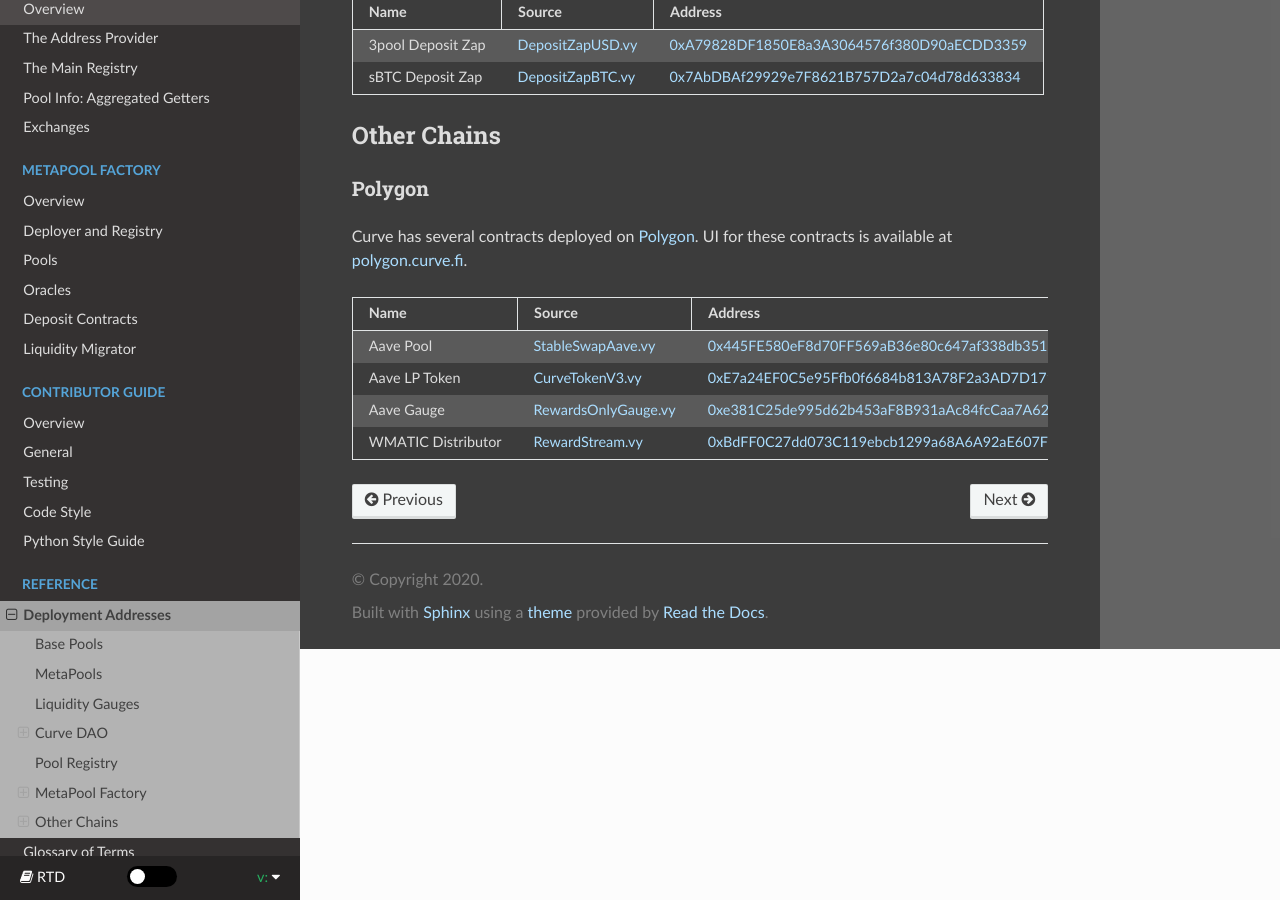
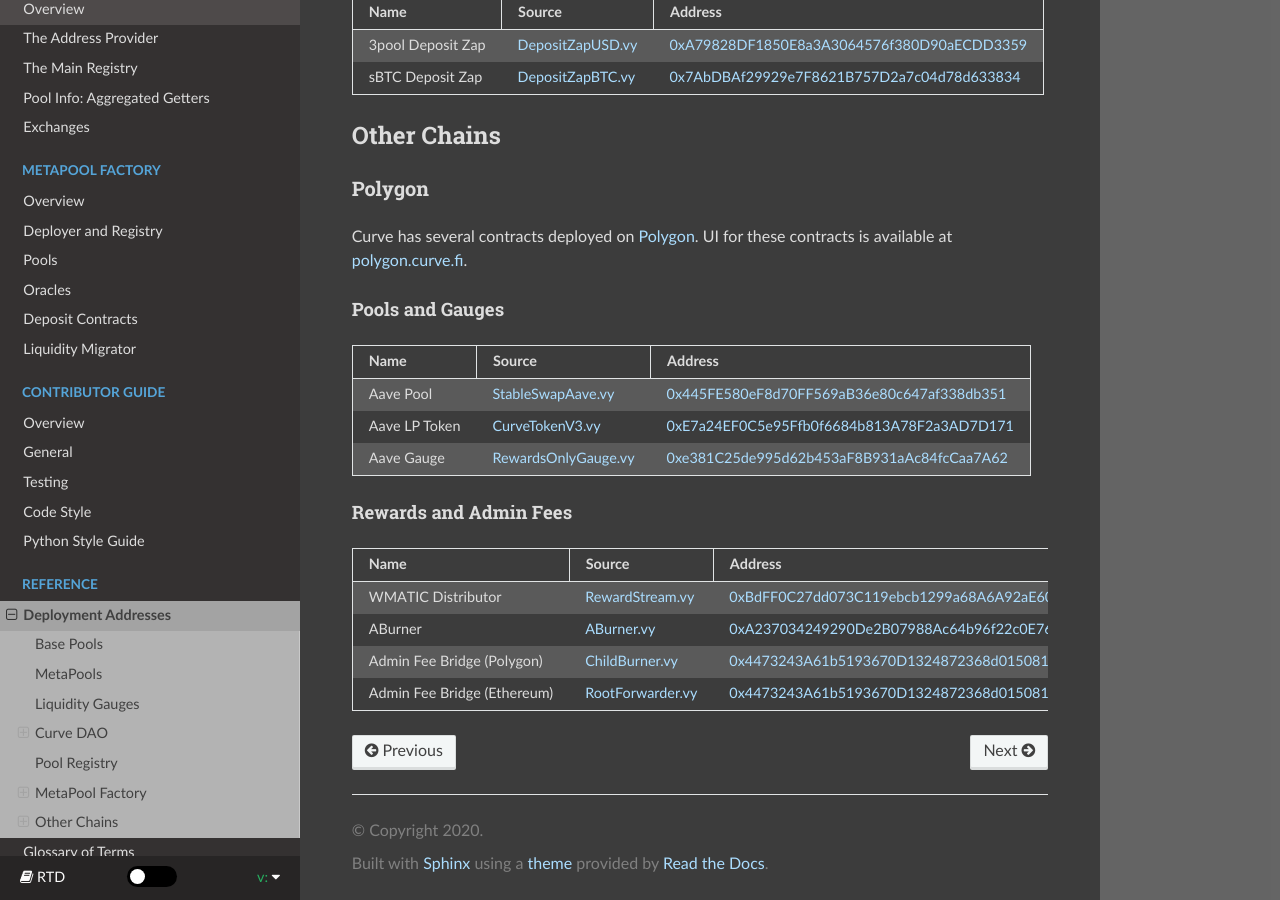
Before and after one commit to softlinkprotocol/curve-docs, a Sphinx documentation site: the page built from docs/ref-addresses.rst, in a window 1280 px wide and 900 px high, scrolled down 8099 px. Built offline with Sphinx 7.4.7 and the Read the Docs theme 2.0.0, drawn with Linux system fonts in a browser that asks for light colours.

Commit message:
chore: update polygon deployment addresses

```diff
--- a/docs/ref-addresses.rst
+++ b/docs/ref-addresses.rst
@@ -319,10 +319,23 @@ Polygon
 
 Curve has several contracts deployed on `Polygon <https://polygon.technology/>`_. UI for these contracts is available at `polygon.curve.fi <https://polygon.curve.fi>`_.
 
+Pools and Gauges
+****************
+
 .. csv-table::
    :header: "Name", "Source", "Address"
 
    Aave Pool, `StableSwapAave.vy <https://github.com/curvefi/curve-contract-polygon/blob/master/contracts/pools/aave/StableSwapAave.vy>`_, `0x445FE580eF8d70FF569aB36e80c647af338db351 <https://explorer-mainnet.maticvigil.com/address/0x445FE580eF8d70FF569aB36e80c647af338db351>`_
    Aave LP Token, `CurveTokenV3.vy <https://github.com/curvefi/curve-contract-polygon/blob/master/contracts/CurveTokenV3.vy>`_, `0xE7a24EF0C5e95Ffb0f6684b813A78F2a3AD7D171 <https://explorer-mainnet.maticvigil.com/address/0xE7a24EF0C5e95Ffb0f6684b813A78F2a3AD7D171>`_
    Aave Gauge, `RewardsOnlyGauge.vy <https://github.com/curvefi/curve-dao-contracts/blob/master/contracts/gauges/RewardsOnlyGauge.vy>`_, `0xe381C25de995d62b453aF8B931aAc84fcCaa7A62 <https://explorer-mainnet.maticvigil.com/address/0xe381C25de995d62b453aF8B931aAc84fcCaa7A62>`_
-   WMATIC Distributor, `RewardStream.vy <https://github.com/curvefi/curve-contract-polygon/blob/master/contracts/RewardStream.vy>`_, `0xBdFF0C27dd073C119ebcb1299a68A6A92aE607F0 <https://explorer-mainnet.maticvigil.com/address/0xBdFF0C27dd073C119ebcb1299a68A6A92aE607F0>`_
+
+Rewards and Admin Fees
+**********************
+
+.. csv-table::
+   :header: "Name", "Source", "Address"
+
+   WMATIC Distributor, `RewardStream.vy <https://github.com/curvefi/curve-contract-polygon/blob/master/contracts/gauges/RewardStream.vy>`_, `0xBdFF0C27dd073C119ebcb1299a68A6A92aE607F0 <https://explorer-mainnet.maticvigil.com/address/0xBdFF0C27dd073C119ebcb1299a68A6A92aE607F0>`_
+   ABurner, `ABurner.vy <https://github.com/curvefi/curve-contract-polygon/blob/master/contracts/burners/ABurner.vy>`_, `0xA237034249290De2B07988Ac64b96f22c0E76fE0 <https://explorer-mainnet.maticvigil.com/address/0xA237034249290De2B07988Ac64b96f22c0E76fE0>`_
+   Admin Fee Bridge (Polygon), `ChildBurner.vy <https://github.com/curvefi/curve-contract-polygon/blob/master/contracts/bridge/ChildBurner.vy>`_, `0x4473243A61b5193670D1324872368d015081822f <https://explorer-mainnet.maticvigil.com/address/0x4473243A61b5193670D1324872368d015081822f>`_
+   Admin Fee Bridge (Ethereum), `RootForwarder.vy <https://github.com/curvefi/curve-contract-polygon/blob/master/contracts/bridge/RootForwarder.vy>`_, `0x4473243A61b5193670D1324872368d015081822f <https://etherscan.io/address/0x4473243A61b5193670D1324872368d015081822f>`_
```
